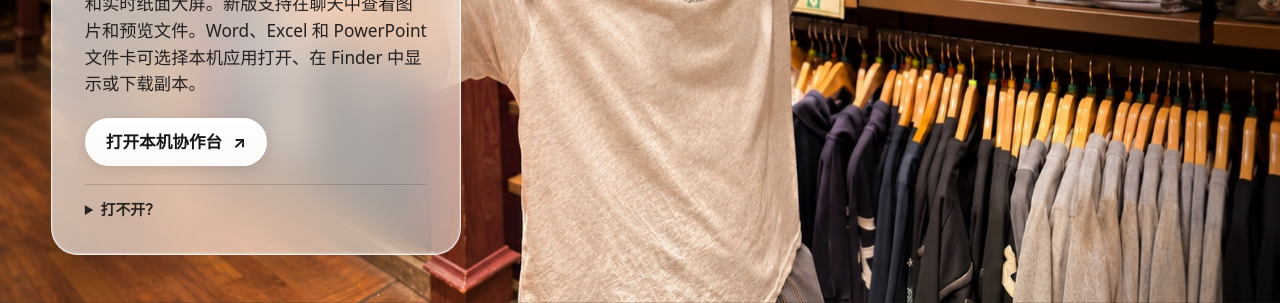
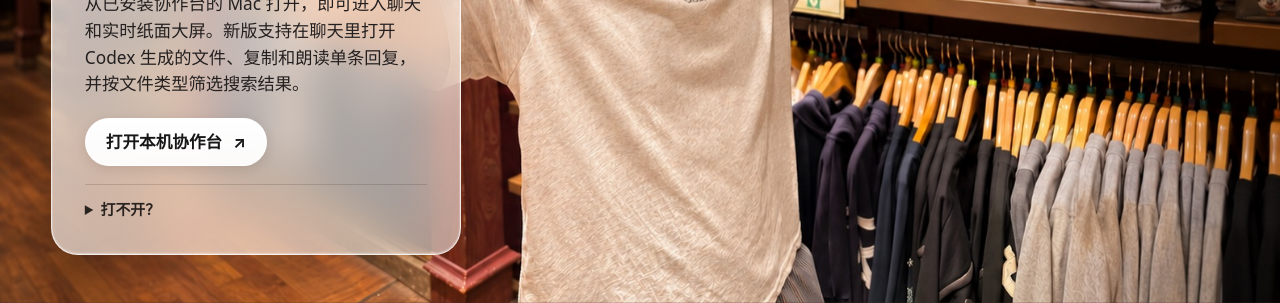
Before and after one commit to yunwang-lab/agent-workspace, a plain HTML site: page index.html in a window 1280 px wide. Shown: the part 497-800 px from the top of the page. Drawn offline with Linux system fonts and the light colour scheme.

Commit message:
Update Pages launcher for reply tools and search filters

```diff
--- a/index.html
+++ b/index.html
@@ -106,7 +106,7 @@
     <section class="entry" aria-labelledby="entry-title">
       <p class="lab">Yunwang Lab</p>
       <h1 id="entry-title">Agent 协作台</h1>
-      <p class="description">从已安装协作台的 Mac 打开，即可进入聊天和实时纸面大屏。新版支持在聊天中查看图片和预览文件。Word、Excel 和 PowerPoint 文件卡可选择本机应用打开、在 Finder 中显示或下载副本。</p>
+      <p class="description">从已安装协作台的 Mac 打开，即可进入聊天和实时纸面大屏。新版支持在聊天里打开 Codex 生成的文件、复制和朗读单条回复，并按文件类型筛选搜索结果。</p>
       <a class="launch" href="http://127.0.0.1:4173/studio" target="_blank" rel="noopener noreferrer">打开本机协作台 <span aria-hidden="true">↗</span></a>
       <details class="connection-help">
         <summary>打不开？</summary>
```
